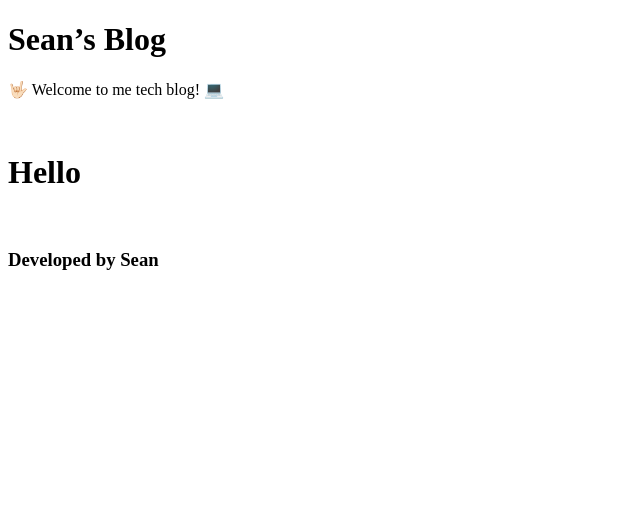
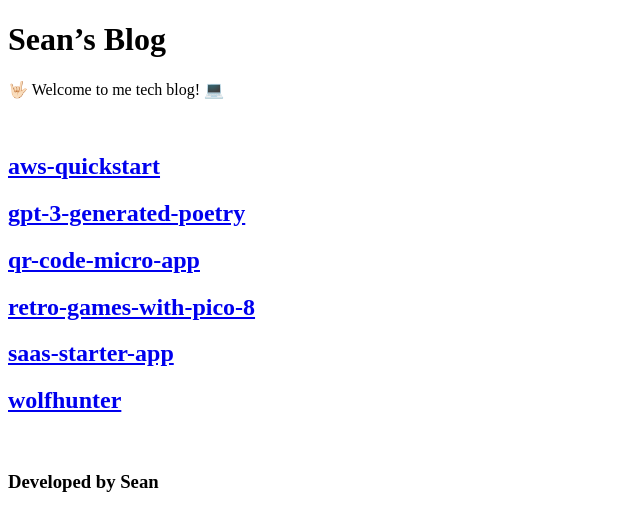
Before and after one commit to seoyeonko/markdown-blog, a Next.js app: page / in a window 1280 px wide. Shown: the top 530 px of the page, without its empty margins (0-640 px from the left). Built offline with nearby package versions, Linux system fonts and the light colour scheme.

Commit message:
feat: create router about each post

```diff
--- a/app/page.tsx
+++ b/app/page.tsx
@@ -1,3 +1,24 @@
+import fs from 'fs';
+import Link from 'next/link';
+
+const getPostMetadata = () => {
+  const folder = 'posts/';
+  const files = fs.readdirSync(folder);
+  const markdownPosts = files.filter((file) => file.endsWith('.md'));
+  const slugs = markdownPosts.map((file) => file.replace('.md', ''));
+
+  return slugs;
+};
+
 export default function Home() {
-  return <h1>Hello</h1>;
+  const postMetadata = getPostMetadata();
+  const postPreviews = postMetadata.map((slug) => (
+    <div key={slug}>
+      <Link href={`/posts/${slug}`}>
+        <h2>{slug}</h2>
+      </Link>
+    </div>
+  ));
+
+  return <div>{postPreviews}</div>;
 }
--- /dev/null
+++ b/app/posts/[slug]/page.tsx
@@ -0,0 +1,5 @@
+import React from 'react';
+
+export default function Post() {
+  return <div>Post</div>;
+}
```
